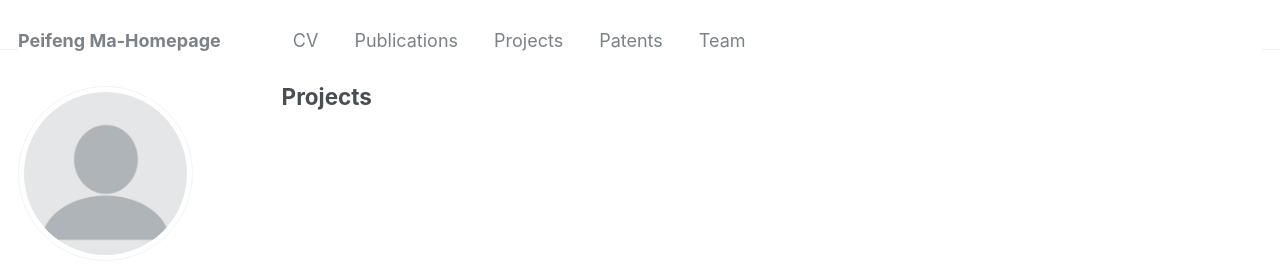
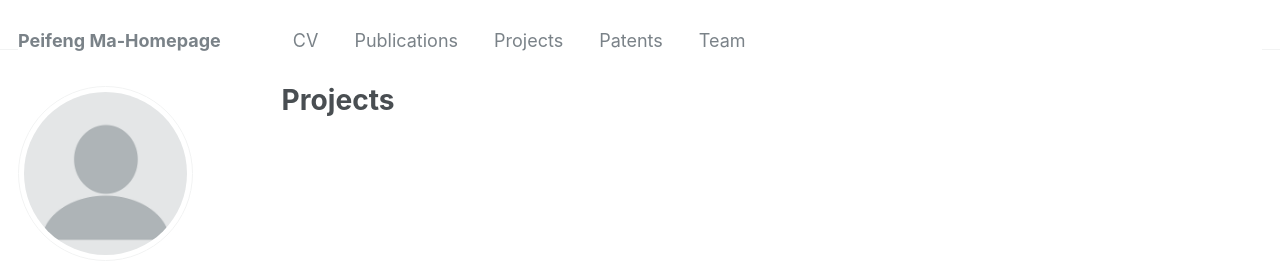
Before and after one commit to pfMA03/peifengMa, a Jekyll site: the page built from _pages/year-archive.html, in a window 1280 px wide. Shown: the top 272 px of the page. Built offline with Jekyll 4.4.1, drawn with Linux system fonts in a browser that asks for light colours; some web fonts are replaced.

Commit message:
Update archive.html

```diff
--- a/_layouts/archive.html
+++ b/_layouts/archive.html
@@ -17,7 +17,7 @@ layout: default
 
   <div class="archive">
     {% unless page.header.overlay_color or page.header.overlay_image %}
-      <h2 class="page__title">{{ page.title }}</h2>
+      <h1 class="page__title">{{ page.title }}</h1>
     {% endunless %}
     {{ content }}
   </div>
```
